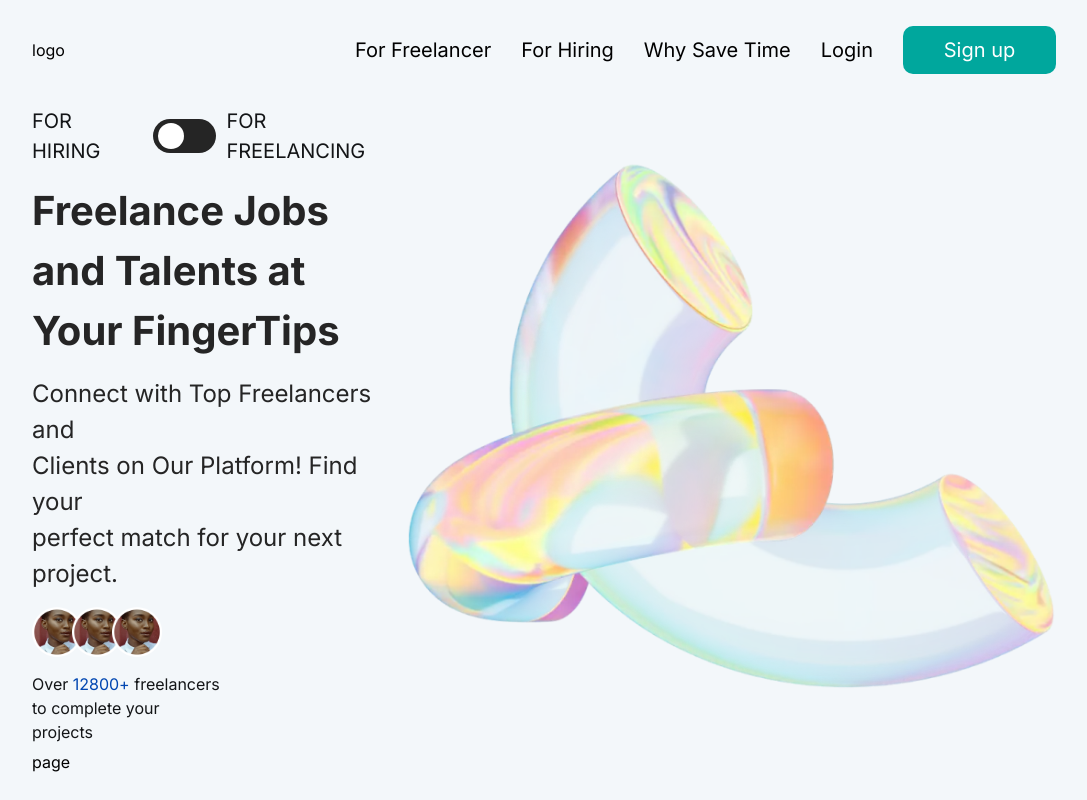
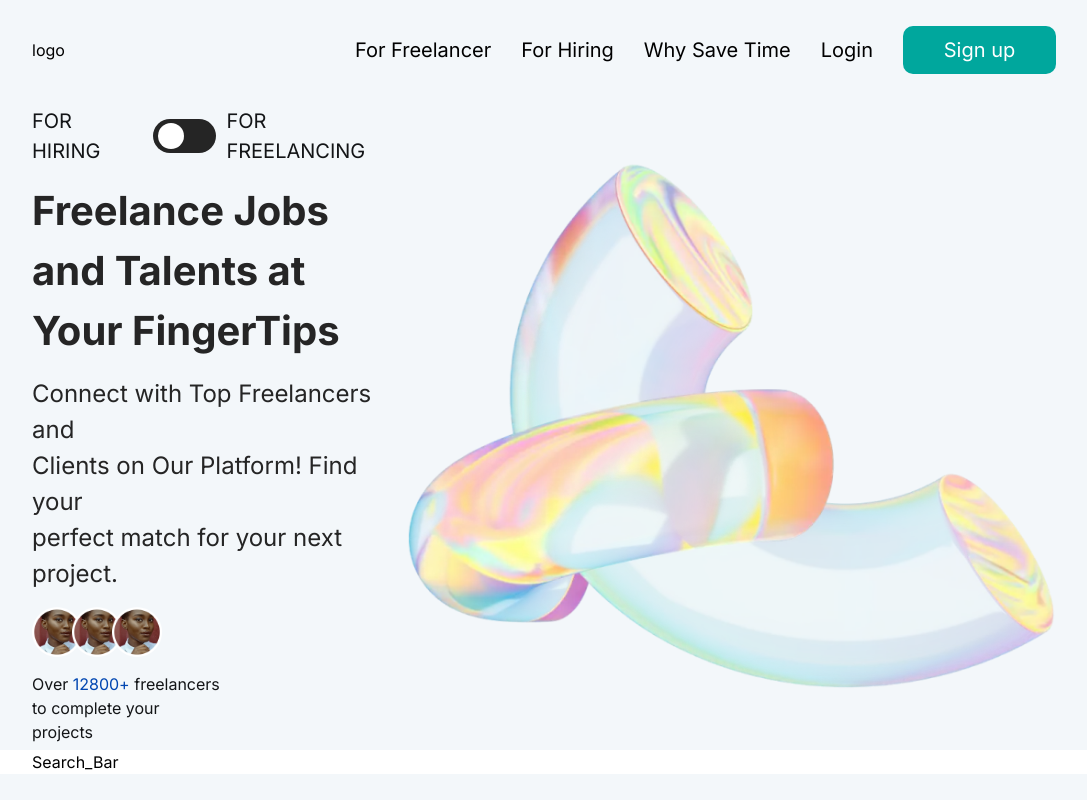
Before and after one commit to Muhammadsheraz492/Save-Time-Fyp-, a Next.js app: page / in a window 1280 px wide. Shown: the whole page, without its empty margins (96-1183 px from the left). Built offline with nearby package versions, Linux system fonts and the light colour scheme.

Commit message:
working on search module

```diff
--- a/src/app/globals.css
+++ b/src/app/globals.css
@@ -45,6 +45,7 @@ body {
  margin-left: auto;
  margin-right: auto;
  }
+
  @media screen and (max-width:1560px){
   .wrapper {
 
@@ -85,3 +86,6 @@ body {
    /* margin-right: auto; */
    }
  }
+ .search{
+  background-color: white;
+ }
--- a/src/app/page.tsx
+++ b/src/app/page.tsx
@@ -1,5 +1,6 @@
 import HomeScreen from '@/screens/homescreen/page'
 import Navbar from '@/screens/navbar/page'
+import Search_Bar from '@/screens/search_section/page'
 import React from 'react'
 
 export default function page() {
@@ -10,6 +11,16 @@ export default function page() {
         <Navbar />
         <HomeScreen />
       </div>
+      <div className='search'>
+
+        <div className="wrapper">
+
+          <Search_Bar />
+        </div>
+      </div>
+
+
+
     </div>
   )
 }
--- a/src/screens/homescreen/page.tsx
+++ b/src/screens/homescreen/page.tsx
@@ -5,7 +5,6 @@ export default function HomeScreen() {
     return (
         <div style={{color:"#000"}}>
             <Hero_Secction />
-            page
         </div>
     )
 }
--- /dev/null
+++ b/src/screens/search_section/page.tsx
@@ -0,0 +1,12 @@
+import React from 'react'
+import style from './search.module.css'
+export default function Search_Bar() {
+    return (
+
+        <div
+            className={style.search_container}
+        >Search_Bar
+
+        </div>
+    )
+}
--- /dev/null
+++ b/src/screens/search_section/search.module.css
@@ -0,0 +1,11 @@
+.search_container {
+    /* flex: 1; */
+    background-color: white;
+}
+
+.wrapper {
+    /* background-color: white; */
+    max-width: 1536px;
+    padding-left: auto;
+    padding-right: auto;
+}
```
